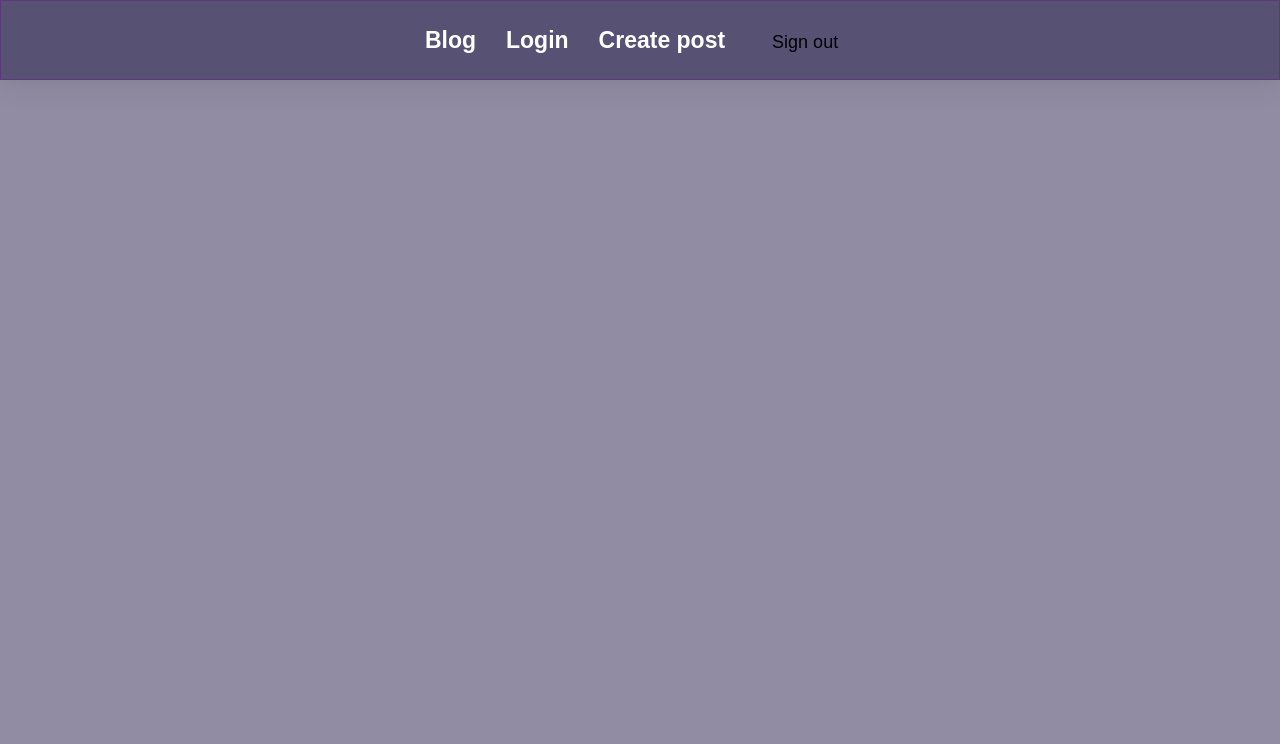
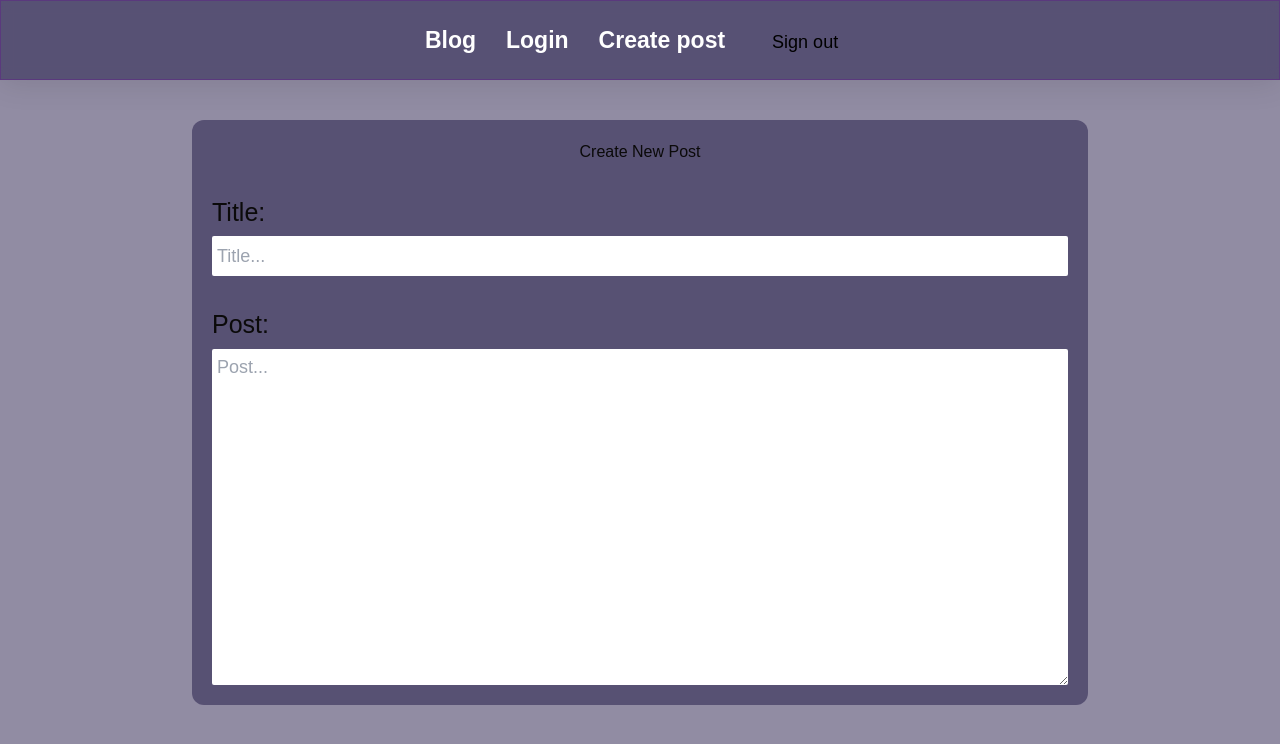
Before and after one commit to MEgwuatu/My-React-Blog, a React (Vite) app: page /create-post in a window 1280 px wide. Shown: the top 744 px of the page. Built offline with nearby package versions, Linux system fonts and the light colour scheme.

Commit message:
Upadted with CreateForm activities

```diff
--- a/src/App.jsx
+++ b/src/App.jsx
@@ -9,6 +9,7 @@ import { auth } from './Firebase-config';
 import { signOut } from "firebase/auth";
 import { ToastContainer, toast } from "react-toastify";
 import "react-toastify/dist/ReactToastify.css"
+import CreateForm from './Pages/CreateForm';
 
 
 
@@ -25,13 +26,15 @@ const App = () => {
   return (
     <div>
        <ToastContainer position='top-right' theme="colored" />
-        <Navbar isAuth={isAuth} />
+        <Navbar/>
 
      <Routes>
         <Route path="/" element={<Home isAuth={isAuth} />} />
         <Route path="/register" element={<Register setIsAuth={setIsAuth} />}/>
         <Route path='/login' element={< Login setIsAuth={setIsAuth} />}/>
         <Route path="/reset" element={<ResetPassword />} />
+        <Route path='/create-post' element={<CreateForm isAuth={isAuth} />} />
+
      </Routes>
 
 
--- /dev/null
+++ b/src/Pages/CreateForm.jsx
@@ -0,0 +1,50 @@
+import React from 'react'
+
+
+
+
+
+
+
+const CreateForm = () => {
+
+
+
+  return (
+    <div className='createPostPage'>
+         <form className="cpContainer" >
+
+        <h1 className="text-[white] text-[5vh]">Create New Post</h1>
+        <div className="inputGp">
+          <label htmlFor="" className="text-[white]">Title:</label>
+          <input
+            required
+            type="text"
+            placeholder='Title...'
+          />
+        </div>
+        <div className="inputGp">
+          <label htmlFor="" className="text-[white]">Post:</label>
+          <textarea
+            name=""
+            required
+            placeholder='Post...'
+            onChange={(e) => setPostText(e.target.value)}
+            id=""
+            cols="30"
+            rows="10"
+          />
+        </div>
+         </form>
+
+
+
+
+
+    </div>
+  );
+};
+
+
+
+export default CreateForm
--- a/src/Pages/ResetPassword.jsx
+++ b/src/Pages/ResetPassword.jsx
@@ -2,20 +2,72 @@ import React from 'react'
 import { useState } from "react";
 import { Link, useNavigate } from "react-router-dom";
 import { AiOutlineMail} from 'react-icons/ai';
+import { toast } from "react-toastify";
+import { auth } from "../Firebase-config";
+import { sendPasswordResetEmail } from "firebase/auth";
 
 
-
+const initialState = {
+    email: ''
+  };
 
 
 
 const ResetPassword = () => {
-  return (
+
+
+    const [formData, setFormData] = useState(initialState);
+    const  {email } = formData;
+    const [loading, setLoading] = useState(false);
+    const [errors, setErrors] = useState({});
+    const navigate = useNavigate();
+
+    const validateForm = () => {
+        let newErrors = {};
+
+        // Validate email
+        if (!email) {
+          newErrors.email = 'Email is required';
+        } else if (!/\S+@\S+\.\S+/.test(email)) {
+          newErrors.email = 'Email is invalid';
+        }
+        setErrors(newErrors);
+
+        // Return true if there are no errors
+        return Object.keys(newErrors).length === 0;
+      };
+
+      const handleChange = (e) => {
+        setFormData({...formData, [e.target.name]: e.target.value});
+      };
+
+
+      const handleSubmit = async (e) => {
+        e.preventDefault();
+
+        if (validateForm()) {
+
+            try {
+                await sendPasswordResetEmail(auth, email);
+                setLoading(false);
+                navigate('/login');
+                toast.success("Check your email for a reset link");
+            } catch (error) {
+                setLoading(false);
+                toast.error(error.message);
+            }
+        }
+
+      };
+
+
+ return (
     <div className='pt-[20vh]'>
-
+    {loading && 'Loading...'}
   <div className='max-w-[800px] m-auto px-4 pb-16'>
     <div className=' dark:bg-[#e8edea] px-10 py-8 rounded-lg text-black'>
       <h1 className='text-2xl font-bold text-green-800 text-center'> Re-set Account </h1>
-
+      <form onSubmit={handleSubmit}>
 
         <div className='grid md:grid-cols-1 md:gap-8'>
 
@@ -27,11 +79,12 @@ const ResetPassword = () => {
                 type="email"
                 placeholder='Enter Email Address'
                 name="email"
-
+                value={email}
+                onChange={handleChange}
               />
               <AiOutlineMail className='absolute right-2 top-4 text-gray-400' />
             </div>
-
+            {errors.email && ( <span className="text-red-500">{errors.email}</span>)}
           </div>
 
 
@@ -41,7 +94,7 @@ const ResetPassword = () => {
         <p className='text-center text-sm py-1'>By signing in you accept our <span className='underline'>terms and conditions & privacy policy</span></p>
 
         <button type='submit' className='w-full my-4 md:my-2 p-3 bg-[#166534] text-white rounded-lg font-semibold'> Re-set Account </button>
-
+      </form>
 
 
       <hr className="my-6 border-gray-300 w-full" />
```
